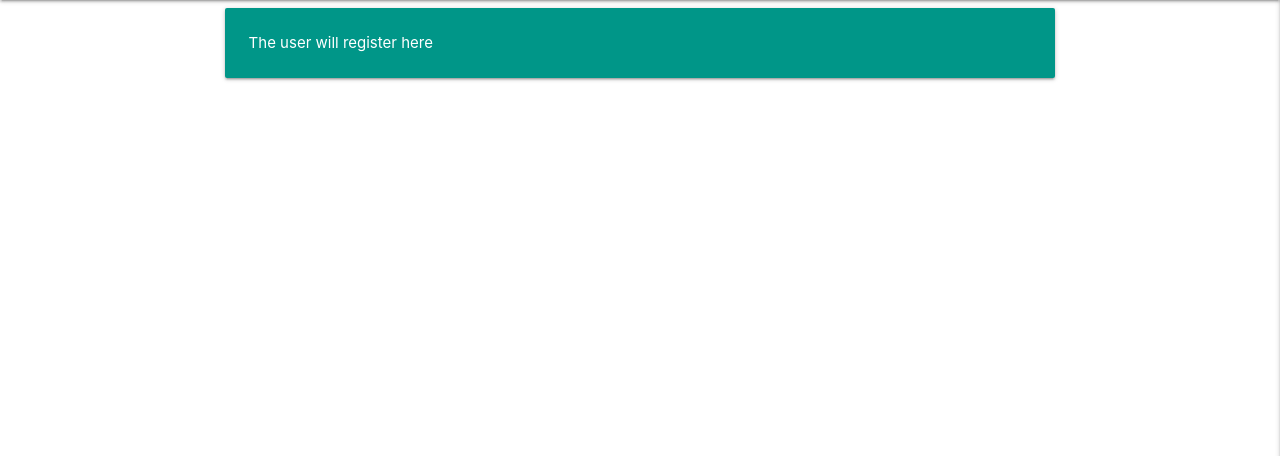
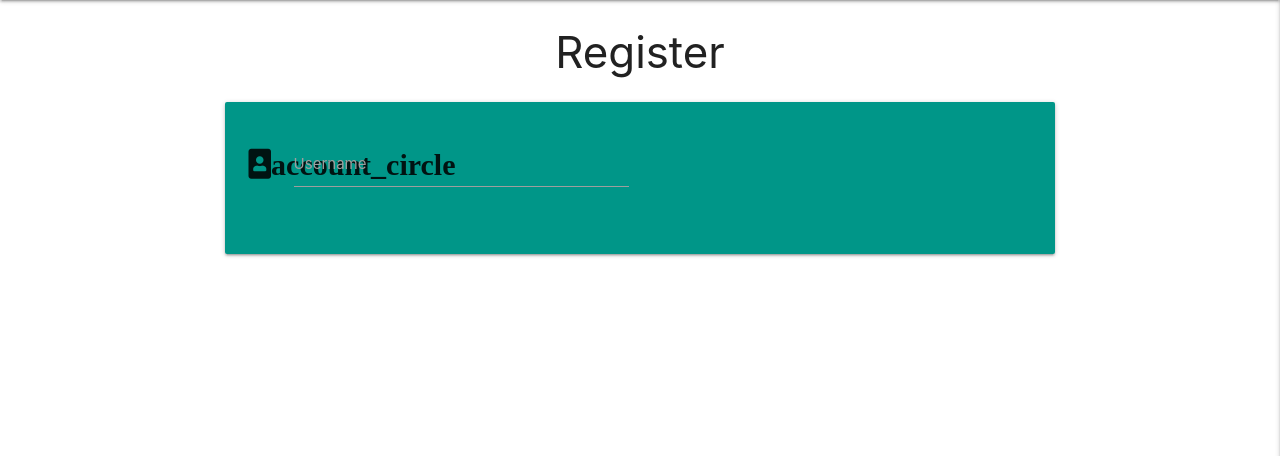
Before and after one commit to Code-Institute-Submissions/Mjau83-myCrystals_AugResub, a Flask app: page /register in a window 1280 px wide. Shown: the part 64-520 px from the top of the page. Run offline with Flask 2, Linux system fonts and the light colour scheme; some libraries are stand-ins or nearby versions.

Commit message:
Add input field for username in register.html

```diff
--- a/templates/register.html
+++ b/templates/register.html
@@ -1,11 +1,18 @@
 {% extends "base.html" %}
 {% block content %}
+
+<h3 class="center-align">Register</h3>
 
 <div class="row">
     <form class="col s12 m8 offset-m2">
         <div class="card-panel teal">
-            <span class="white-text">The user will register here
-            </span>
+            <div class="row">
+                <div class="input-field col s6">
+                    <i class="fas fa-portrait prefix">account_circle</i>
+                    <input id="username" name="username" type="text" class="validate">
+                    <label for="username">Username</label>
+                </div>
+            </div>
         </div>
     </form>
 </div>
```
